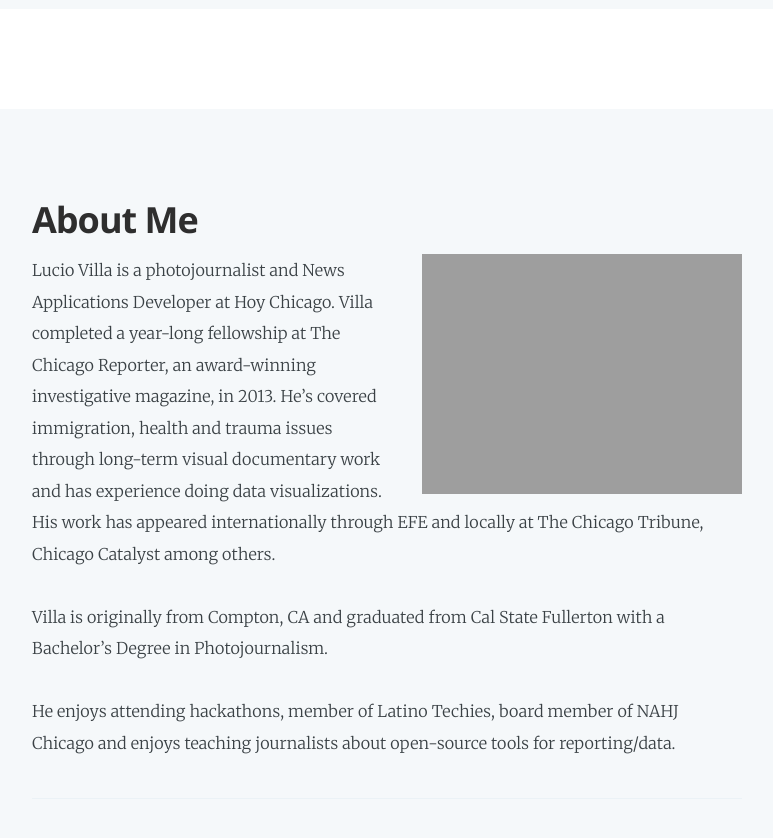
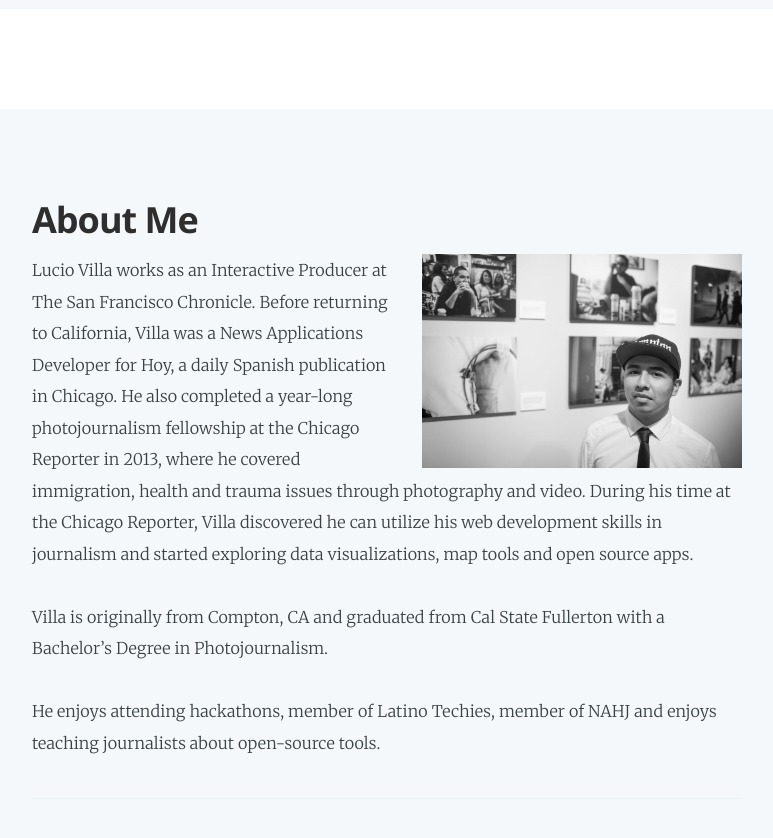
Before and after one commit to luciovilla/luciovilla.com-archive, a Jekyll site: the page built from index.html, in a window 1280 px wide and 900 px high, scrolled down 2202 px. Shown: the top 838 px of the window, without its empty margins (253-1026 px from the left). Built offline with Jekyll 4.4.1, drawn with Linux system fonts in a browser that asks for light colours; nearby versions of some CDN libraries.

Commit message:
Update index.html

```diff
--- a/index.html
+++ b/index.html
@@ -141,8 +141,8 @@ about: 'about.html'
             <h2 class="post-title">About Me</h2>
         </header>
         <section class="post-excerpt">
-             <img class="bio-image" src="http://www.luciovilla.com/wp-content/uploads/2014/04/me-600x398.jpg">
-             <p>Lucio Villa is a photojournalist and News Applications Developer at Hoy Chicago. Villa completed a year-long fellowship at The Chicago Reporter, an award-winning investigative magazine, in 2013. He’s covered immigration, health and trauma issues through long-term visual documentary work and has experience doing data visualizations. His work has appeared internationally through EFE and locally at The Chicago Tribune, Chicago Catalyst among others.<br><br>Villa is originally from Compton, CA and graduated from Cal State Fullerton with a Bachelor’s Degree in Photojournalism.<br><br>He enjoys attending hackathons, member of Latino Techies, board member of NAHJ Chicago and enjoys teaching journalists about open-source tools for reporting/data.</p>
+             <img class="bio-image" src="http://luciovilla.com/assets/images/profile.jpg">
+             <p>Lucio Villa works as an Interactive Producer at The San Francisco Chronicle. Before returning to California, Villa was a News Applications Developer for Hoy, a daily Spanish publication in Chicago. He also completed a year-long photojournalism fellowship at the Chicago Reporter in 2013, where he covered immigration, health and trauma issues through photography and video. During his time at the Chicago Reporter, Villa discovered he can utilize his web development skills in journalism and started exploring data visualizations, map tools and open source apps.<br><br>Villa is originally from Compton, CA and graduated from Cal State Fullerton with a Bachelor’s Degree in Photojournalism.<br><br>He enjoys attending hackathons, member of Latino Techies, member of NAHJ and enjoys teaching journalists about open-source tools.</p>
         </section>
     </article>
 </main>
```
